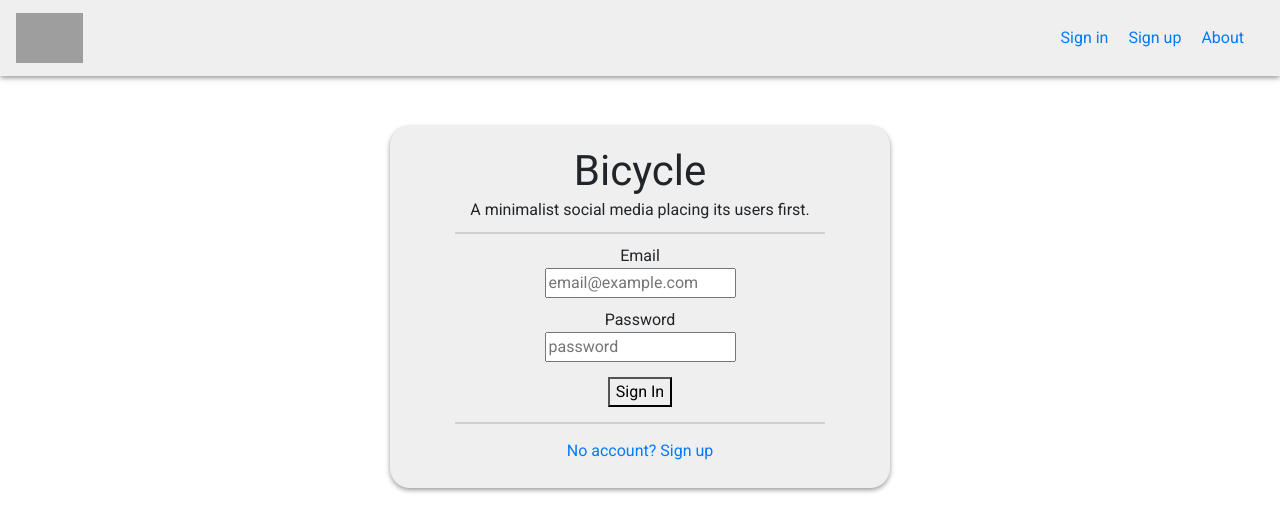
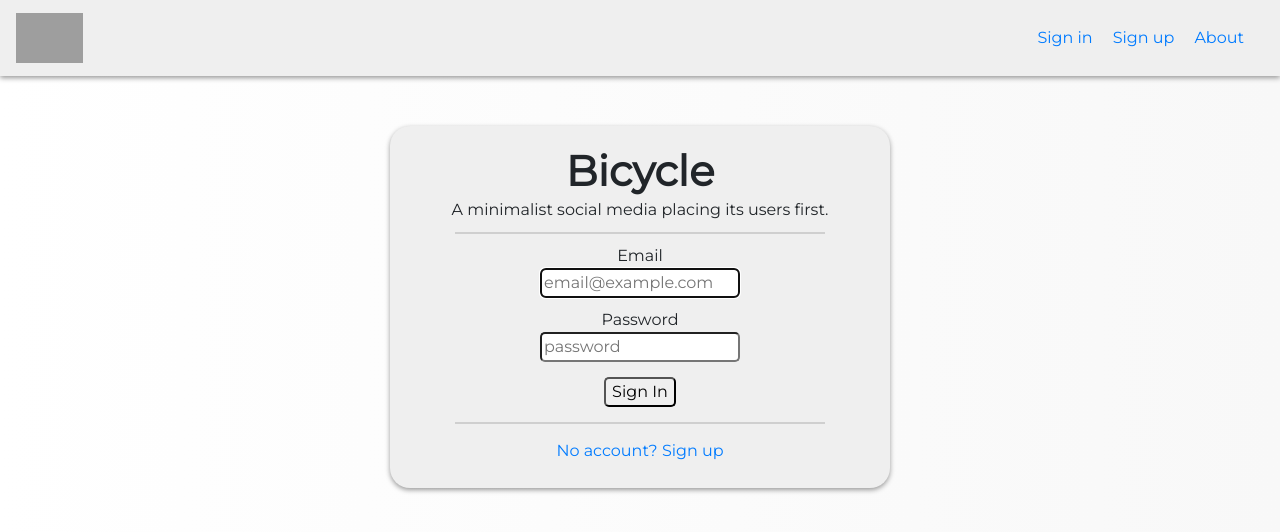
Before and after one commit to csaye/bicycle, a React (Create React App) app: page /signin in a window 1280 px wide. Shown: the top 532 px of the page. Built offline with nearby package versions, Linux system fonts and the light colour scheme; no server answers; grey boxes are pictures that could not be loaded.

Commit message:
Improve styling.

```diff
--- a/public/index.html
+++ b/public/index.html
@@ -17,7 +17,8 @@
     />
 
     <!-- custom stylesheets -->
-    <link href="https://fonts.googleapis.com/css2?family=Roboto&display=swap" rel="stylesheet">
+    <link href="https://fonts.googleapis.com/css2?family=Montserrat&display=swap" rel="stylesheet">
+    <!-- <link href="https://fonts.googleapis.com/css2?family=Open+Sans&display=swap" rel="stylesheet"> -->
     <link href="./style.css" type="text/css" rel="stylesheet">
 
     <link rel="apple-touch-icon" href="%PUBLIC_URL%/favicons/android-chrome-192x192.png" />
--- a/public/style.css
+++ b/public/style.css
@@ -1,9 +1,24 @@
 * {
-  font-family: 'Roboto', sans-serif;
+  font-family: 'Montserrat', sans-serif;
 }
+
+html, body {
+  margin: 0;
+  padding: 0;
+  /* height: 100%; */
+  background-image: linear-gradient(to right, #ffffff, #f8f8f8)!important;
+}
+
+/* .open-sans {
+  font-family: 'Open Sans', sans-serif;
+} */
 
 button {
   cursor: pointer;
+}
+
+button, input, textarea {
+  border-radius: 5px!important;
 }
 
 .flex-col {
@@ -24,7 +39,7 @@ button {
   transition: box-shadow 0.25s ease-in-out;
 }
 .hover-shadow:hover {
-  box-shadow: 0 2px 15px #999;
+  box-shadow: 0 2px 12px #999;
 }
 
 /* Form */
@@ -35,7 +50,12 @@ button {
   margin: 50px auto;
   padding: 20px;
   border-radius: 20px;
+  /* transition: 0.25s ease-in-out; */
 }
+
+/* .Form:hover {
+  transform: scale(1.01);
+} */
 
 .Form form {
   height: 100%;
@@ -56,6 +76,7 @@ button {
 .Form h1 {
   margin: 0;
   font-size: 42px;
+  font-weight: bold;
 }
 
 .Form .tagline {
--- a/src/components/About/About.css
+++ b/src/components/About/About.css
@@ -1,4 +1,12 @@
+.About {
+  width: 540px;
+}
+
 .About h2 {
   margin: 0;
   font-size: 22px;
 }
+
+.About img {
+  width: 60px;
+}
--- a/src/components/About/About.js
+++ b/src/components/About/About.js
@@ -1,8 +1,9 @@
+import logo from '../../img/logo.png';
 import './About.css';
 
 function About() {
   return (
-    <div className="About Form shadowed flex-col">
+    <div className="About Form hover-shadow flex-col">
       {/* Title */}
       <h1>About Bicycle</h1>
       <p className="tagline">
@@ -11,30 +12,33 @@ function About() {
       </p>
       <hr />
       {/* Quote */}
-      <h2 className="text-center font-italic">
+      <h2 className="text-center font-italic font-weight-bold">
       “No one got upset when bicycles showed up.
       </h2>
       <p className="text-center font-italic">
       If something is a tool, it genuinely is just sitting there,
       waiting patiently. If something is not a tool, it’s demanding
       things from you...That’s what’s
-      changed. Social media isn’t a tool that’s just waiting to be
-      used. It has its own goals, and it has its own means of pursuing
+      changed.
+      <span className="font-weight-bold"> Social media isn’t a tool that’s just waiting to be used. </span>
+      It has its own goals, and it has its own means of pursuing
       them by using your psychology against you.”
       </p>
       <p>- Tristan Harris (HumaneTech co-founder)</p>
       <hr />
       <p className="text-center">
-      Bicycle was founded on the principles of privacy, safety, and simplicity.
+      Bicycle was founded on the principles of
+      <span className="font-weight-bold"> privacy, safety, and simplicity. </span>
       Our aim is to leave behind all that hinders modern social media —
       data collection, targeted advertisements, and number-focused engagement —
       and provide a way for people to just share their thoughts and connect.
       </p>
+      <img src={logo} />
       <p>Thank you for using Bicycle.</p>
       <hr />
       {/* GitHub */}
       <p className="text-center">
-      Bicycle is 100% open source.
+      Bicycle is <span className="font-weight-bold">100% open source.</span>
       <br />
       Have an issue? Want to contribute? Find our GitHub here:
       <br />
--- a/src/components/FriendsList/FriendsList.css
+++ b/src/components/FriendsList/FriendsList.css
@@ -3,6 +3,9 @@
 }
 .FriendsList .User {
   width: 180px;
+}
+.FriendsList .friend-button {
+  margin: 5px 10px;
 }
 
 .FriendsList .friends-posts {
--- a/src/components/PostList/PostList.css
+++ b/src/components/PostList/PostList.css
@@ -20,7 +20,7 @@
 }
 
 .PostList .post-button {
-  margin: 0 5px 10px 0;
+  margin: 0 5px 15px 0;
 }
 
 .PostList .post-length {
--- a/src/components/Settings/Settings.js
+++ b/src/components/Settings/Settings.js
@@ -160,7 +160,7 @@ function Settings() {
   }
 
   return (
-    <div className="Settings Form shadowed flex-col">
+    <div className="Settings Form hover-shadow flex-col">
       {/* Title */}
       <h1>Settings</h1>
       <hr />
--- a/src/components/SignIn/SignIn.js
+++ b/src/components/SignIn/SignIn.js
@@ -1,4 +1,4 @@
-import React, { useState } from 'react';
+import React, { useState, useEffect } from 'react';
 import { Link } from 'react-router-dom';
 import firebase from 'firebase/app';
 
@@ -8,6 +8,11 @@ function SignIn() {
   let [password, setPassword] = useState('');
 
   let [error, setError] = useState(undefined);
+
+  // select email field on start
+  useEffect(() => {
+    document.getElementById('emailInput').focus();
+  }, []);
 
   async function signIn(e) {
     e.preventDefault();
@@ -31,7 +36,7 @@ function SignIn() {
   }
 
   return (
-    <div className="SignIn Form shadowed">
+    <div className="SignIn Form hover-shadow">
       <form onSubmit={signIn} className="flex-col">
         {/* Title */}
         <h1>Bicycle</h1>
--- a/src/components/SignUp/SignUp.js
+++ b/src/components/SignUp/SignUp.js
@@ -1,4 +1,4 @@
-import React, { useState } from 'react';
+import React, { useState, useEffect } from 'react';
 import { Link } from 'react-router-dom';
 import firebase from 'firebase/app';
 
@@ -12,6 +12,11 @@ function SignUp() {
   let [username, setUsername] = useState('');
 
   let [error, setError] = useState('');
+
+  // select email field on start
+  useEffect(() => {
+    document.getElementById('emailInput').focus();
+  }, []);
 
   async function signUp(e) {
     e.preventDefault();
@@ -60,7 +65,7 @@ function SignUp() {
   }
 
   return (
-    <div className="SignUp Form shadowed">
+    <div className="SignUp Form hover-shadow">
       <form onSubmit={signUp} className="flex-col">
         {/* Title */}
         <h1>Bicycle</h1>
```
